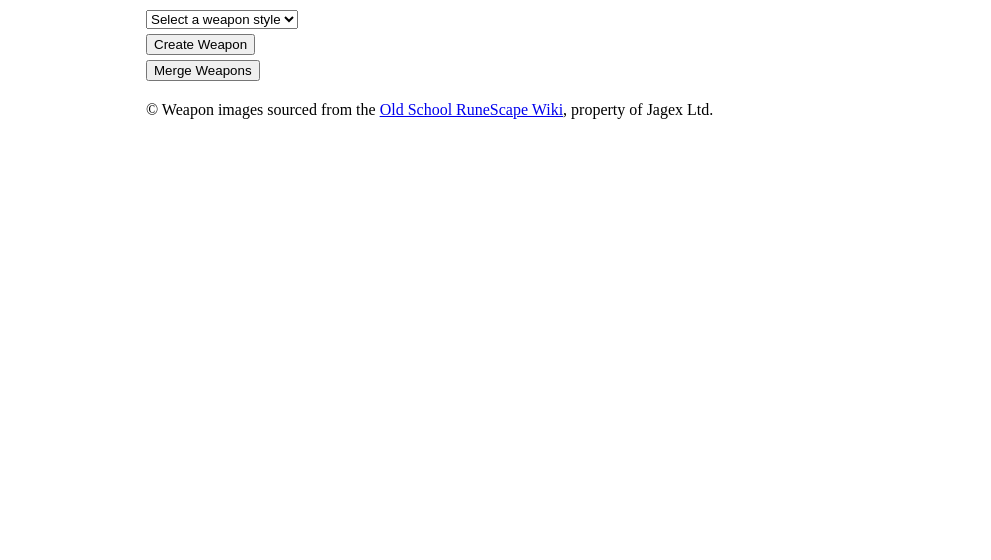
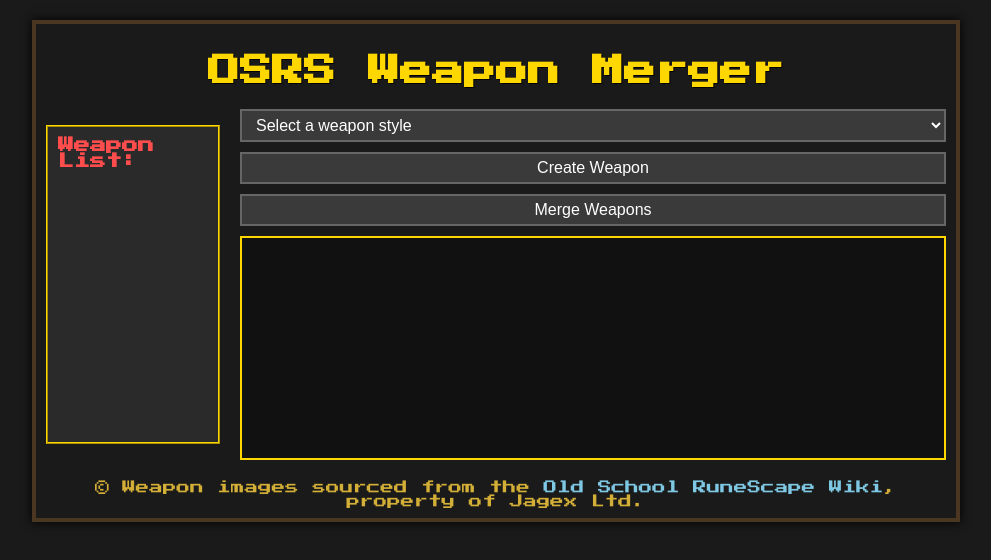
Before and after one commit to NeirynckJari/WeaponMerge, a plain HTML site: page web/index.html in a window 1280 px wide. Shown: the whole page, without its empty margins (144-1135 px from the left). Drawn offline with Linux system fonts and the light colour scheme; no server answers.

Commit message:
Update the looks of the game

```diff
--- a/web/css/style.css
+++ b/web/css/style.css
@@ -1,31 +1,92 @@
-body{
+body {
+    font-family: 'Press Start 2P', sans-serif;
+    background-color: #1a1a1a;
+    color: #d4af37; /* gold-like */
+    max-width: 900px;
+    margin: 20px auto;
+    padding: 10px;
+    border: 4px solid #4b3621;
+    background-size: cover;
+    box-shadow: 0 0 10px #000;
+}
+
+h1 {
+    text-align: center;
+    color: #FFD700;
+    text-shadow: 1px 1px 0 #000;
+}
+
+.container {
+    display: flex;
+    gap: 20px;
+}
+
+#weapon-list {
+    background-color: #2a2a2a;
+    border: 2px ridge #FFD700;
+    padding: 10px;
+    width: 150px;
+    list-style: none;
+    min-height: 200px;
+    color: #ff4d4d;
+}
+
+#weapon-list li {
+    margin-bottom: 5px;
+}
+
+.controls-and-playfield {
+    flex: 1;
+    display: flex;
+    flex-direction: column;
+    gap: 10px;
+}
+
+select, button {
+    background-color: #3a3a3a;
+    color: #fff;
+    border: 2px solid #666;
+    padding: 5px 10px;
+    font-size: 1rem;
+    cursor: pointer;
+}
+
+button:hover, select:hover {
+    border-color: #FFD700;
+}
+
+#play-field {
+    background-color: #111;
+    border: 2px solid #FFD700;
     display: flex;
     flex-wrap: wrap;
-    flex-direction: column;
-    max-width: 700px;
-    margin: 10px auto 10px auto;
+    gap: 10px;
+    padding: 10px;
+    min-height: 200px;
 }
 
-select{
-    max-width: max-content;
+#play-field img {
+    width: 50px;
+    height: 50px;
+    border: 2px solid #555;
+    border-radius: 4px;
 }
 
-button{
-    margin-top: 5px;
-    max-width: max-content;
+.selected {
+    border: 3px solid #49E635 !important;
 }
 
-#play-field img{
-    width: 50px;
-    height: 50px;
+.footer {
+    display: block;
+    margin-top: 20px;
+    font-size: 0.85rem;
+    text-align: center;
 }
 
-#play-field{
-    margin: 10px;
-    display: flex;
-    flex-wrap: wrap;
+a {
+    color: #7ec8e3;
+    text-decoration: none;
 }
-
-.selected{
-    border: 5px solid #49E635;
+a:hover {
+    text-decoration: underline;
 }
--- a/web/index.html
+++ b/web/index.html
@@ -6,18 +6,30 @@
     <link rel="stylesheet" href="css/style.css">
     <script src="js/functions.js"></script>
     <script src="js/script.js"></script>
+    <link href="https://fonts.googleapis.com/css2?family=Press+Start+2P&display=swap" rel="stylesheet">
     <title>OSRS Weapon Merger</title>
 </head>
 <body>
-    <select id="weapon-style">
-        <option value="">Select a weapon style</option>
-    </select>
-    <button id="create-weapon">Create Weapon</button>
-    <button id="merge-weapons">Merge Weapons</button>
-    <div id="play-field">
+    <h1>OSRS Weapon Merger</h1>
 
+    <div class="container">
+        <ul id="weapon-list">
+            <strong>Weapon List:</strong>
+        </ul>
+
+        <div class="controls-and-playfield">
+            <select id="weapon-style">
+                <option value="">Select a weapon style</option>
+            </select>
+            <button id="create-weapon">Create Weapon</button>
+            <button id="merge-weapons">Merge Weapons</button>
+
+            <div id="play-field"></div>
+        </div>
     </div>
-    <span>© Weapon images sourced from the <a href="https://oldschool.runescape.wiki/" target="_blank">Old School RuneScape Wiki</a>, property of Jagex Ltd.</span>
 
+    <span class="footer">© Weapon images sourced from the
+        <a href="https://oldschool.runescape.wiki/" target="_blank">Old School RuneScape Wiki</a>, property of Jagex Ltd.
+    </span>
 </body>
 </html>
--- a/web/js/functions.js
+++ b/web/js/functions.js
@@ -4,6 +4,10 @@ async function fetchData(path) {
         .then((response) => response.json())
         .then((data) => (weaponList = data));
 }
+
+//TODO:
+
+//Make a list to better visualize the weapons made
 
 function bindElements() {
     playField = document.querySelector("#play-field");
@@ -61,8 +65,9 @@ function createWeapon(selectedType) {
 }
 
 function mergeWeapons(objectOne, objectTwo) {
-    if (checkInputs(objectOne, objectTwo).error) {
-        alert(checkInputs(objectOne, objectTwo).alert);
+    const checkResult = checkInputs(objectOne, objectTwo);
+    if (checkResult.error) {
+        alert(checkResult.alert);
         return;
     } else {
         weaponId++;
```
